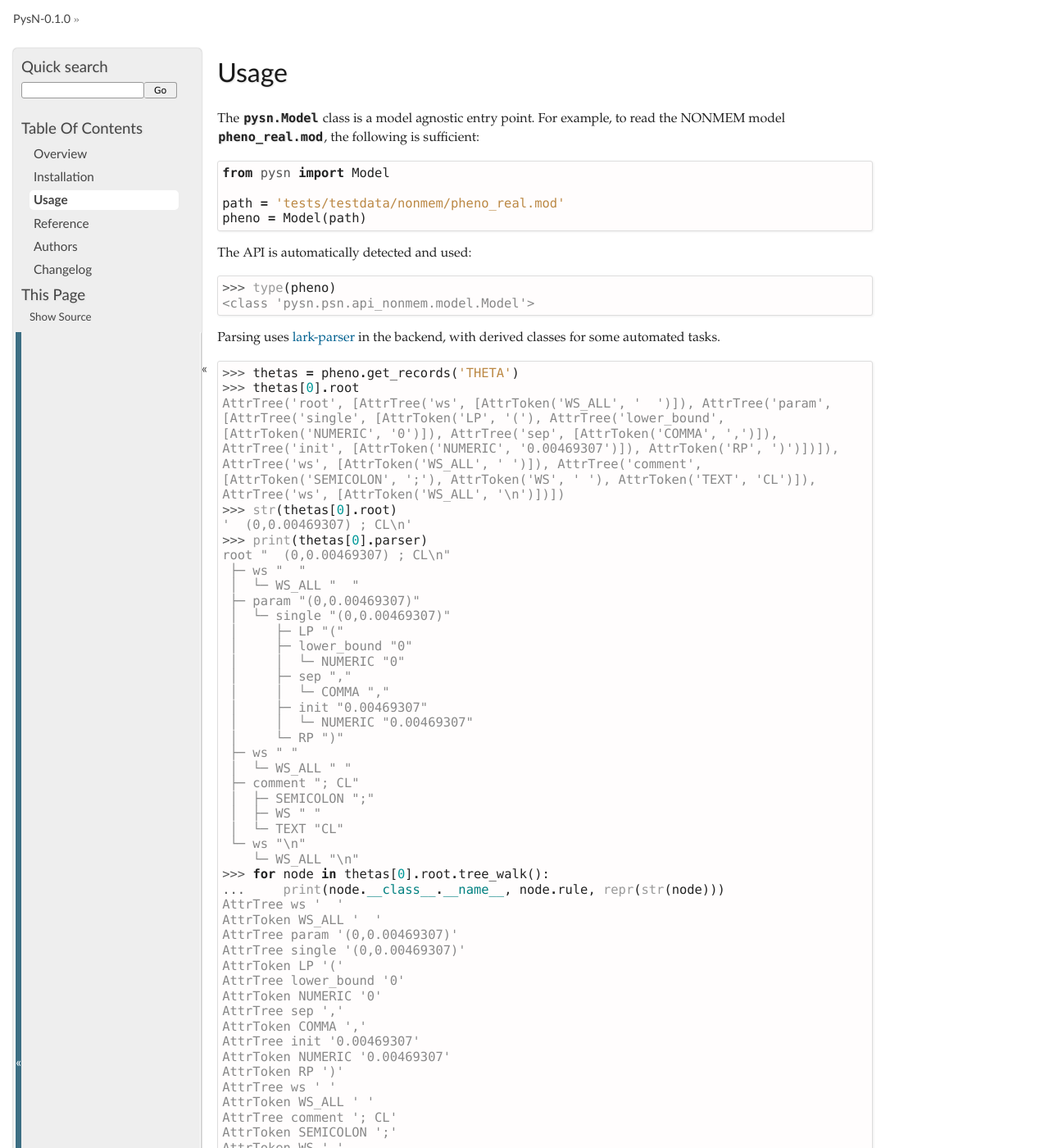
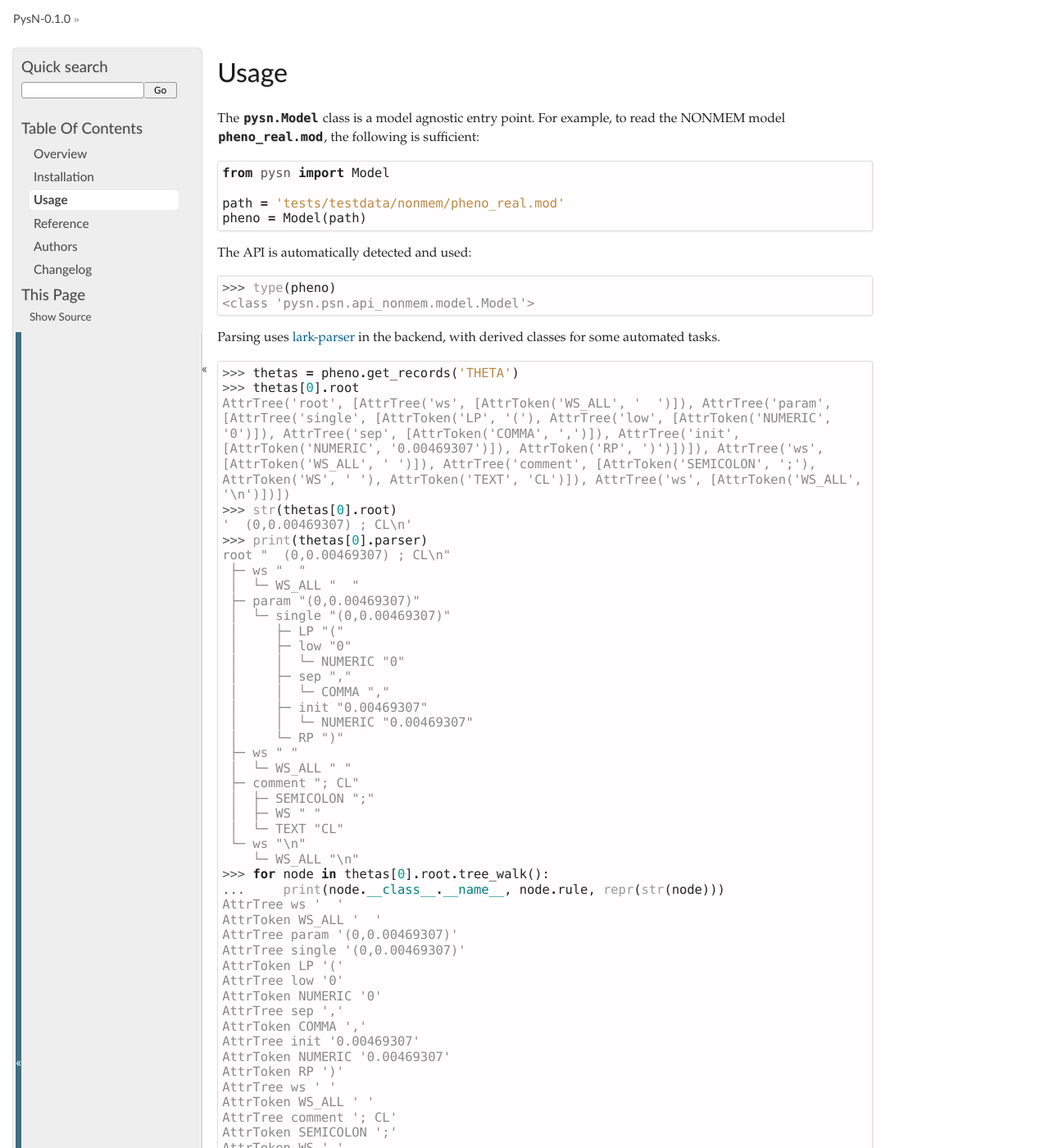
Before and after one commit to pharmpy/pharmpy, a Sphinx documentation site: the page built from docs/usage.rst, in a window 1280 px wide and 1400 px high. Shown: the whole window at 82% size. Built offline with Sphinx 7.4.7, drawn with Linux system fonts in a browser that asks for light colours.

Commit message:
upper_bound -> up, lower_bound -> low
I.e., don't deviate unnecessarily from NM user guide's.

```diff
--- a/docs/usage.rst
+++ b/docs/usage.rst
@@ -29,7 +29,7 @@ automated tasks.
 
     >>> thetas = pheno.get_records('THETA')
     >>> thetas[0].root
-    AttrTree('root', [AttrTree('ws', [AttrToken('WS_ALL', '  ')]), AttrTree('param', [AttrTree('single', [AttrToken('LP', '('), AttrTree('lower_bound', [AttrToken('NUMERIC', '0')]), AttrTree('sep', [AttrToken('COMMA', ',')]), AttrTree('init', [AttrToken('NUMERIC', '0.00469307')]), AttrToken('RP', ')')])]), AttrTree('ws', [AttrToken('WS_ALL', ' ')]), AttrTree('comment', [AttrToken('SEMICOLON', ';'), AttrToken('WS', ' '), AttrToken('TEXT', 'CL')]), AttrTree('ws', [AttrToken('WS_ALL', '\n')])])
+    AttrTree('root', [AttrTree('ws', [AttrToken('WS_ALL', '  ')]), AttrTree('param', [AttrTree('single', [AttrToken('LP', '('), AttrTree('low', [AttrToken('NUMERIC', '0')]), AttrTree('sep', [AttrToken('COMMA', ',')]), AttrTree('init', [AttrToken('NUMERIC', '0.00469307')]), AttrToken('RP', ')')])]), AttrTree('ws', [AttrToken('WS_ALL', ' ')]), AttrTree('comment', [AttrToken('SEMICOLON', ';'), AttrToken('WS', ' '), AttrToken('TEXT', 'CL')]), AttrTree('ws', [AttrToken('WS_ALL', '\n')])])
     >>> str(thetas[0].root)
     '  (0,0.00469307) ; CL\n'
     >>> print(thetas[0].parser)
@@ -39,7 +39,7 @@ automated tasks.
      ├─ param "(0,0.00469307)"
      │  └─ single "(0,0.00469307)"
      │     ├─ LP "("
-     │     ├─ lower_bound "0"
+     │     ├─ low "0"
      │     │  └─ NUMERIC "0"
      │     ├─ sep ","
      │     │  └─ COMMA ","
@@ -61,7 +61,7 @@ automated tasks.
     AttrTree param '(0,0.00469307)'
     AttrTree single '(0,0.00469307)'
     AttrToken LP '('
-    AttrTree lower_bound '0'
+    AttrTree low '0'
     AttrToken NUMERIC '0'
     AttrTree sep ','
     AttrToken COMMA ','
```
Also changed, not shown: 4 other files.
